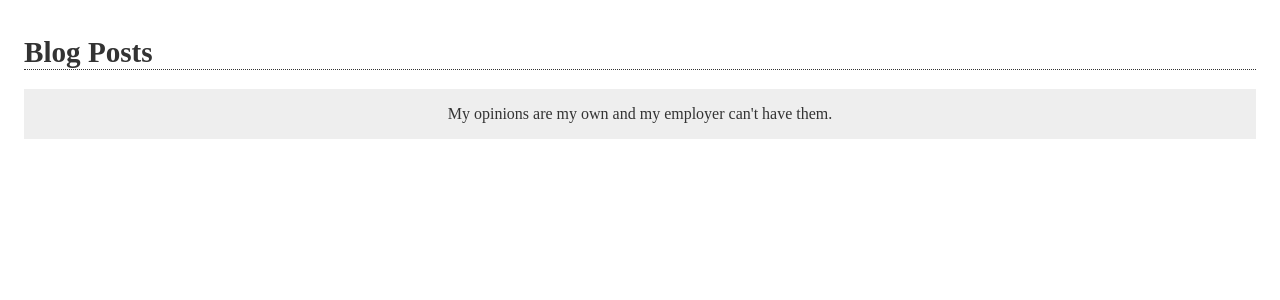
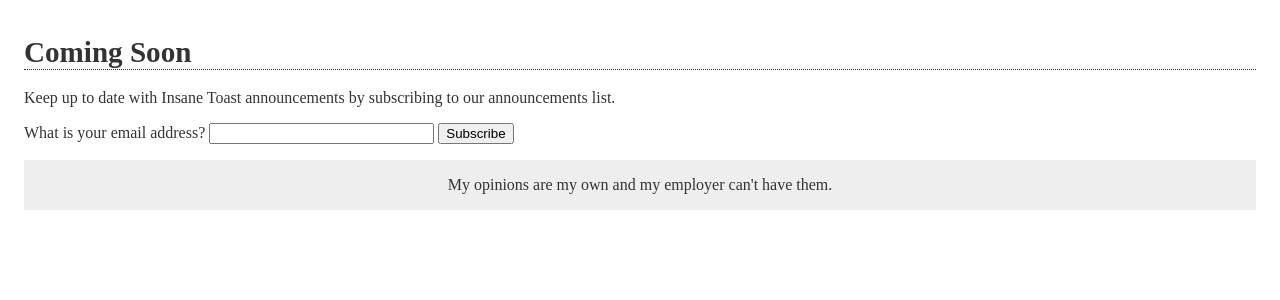
Before and after one commit to insanetoast/insanetoast.github.com, a Jekyll site: the page built from index.html, in a window 1280 px wide. Shown: the top 300 px of the page. Built offline with Jekyll 4.4.1, drawn with Linux system fonts in a browser that asks for light colours; a style sheet for code colours, icons or effects is not loaded.

Commit message:
Use the current page with the coming soon notice

```diff
--- a/index.html
+++ b/index.html
@@ -1,20 +1,11 @@
 ---
-title: Blog Posts
+title: Coming Soon
 layout: page
 ---
-<ul class="posts" id="archive">
-  {% for post in site.posts %}
-    {% if forloop.first %}
-      <li class="most_recent post{% if post.author != 'Craig' %} guest{% endif %}">
-	{% if post.author == 'Craig' %}My{% else %}The{% endif %} most recent post is <a class="permalink title" href="{{ post.url }}">{{ post.title }}</a> {% if post.author == 'Craig' %}which I wrote on{% else %}<span class="author name">{{ post.author }}</a> {% endif %}
-        <span class="published date">{{ post.date | date_to_string }}</span>
-      </li>
-    {% else %}
-      <li class="post{% if post.author != 'Craig' %} guest{% endif %}">
-	<a class="permalink title" href="{{ post.url }}">{{ post.title }}</a>
-	{% if post.author != 'Craig' %}<span class="author name">{{ post.author }}</a>{% endif %}
-	<span class="published date">{{ post.date | date_to_string }}</span>
-      </li>
-    {% endif %}
-  {% endfor %}
-</ul>
+
+<form action="http://insanetoast.createsend.com/t/r/s/mitiyk/" method="post" id="subForm">
+  <p>Keep up to date with Insane Toast announcements by subscribing to our announcements list.</p>
+  <span class="label"><label for="mitiyk-mitiyk">What is your email address?</label></span>
+  <span><input type="text" name="cm-mitiyk-mitiyk" id="mitiyk-mitiyk" size="25" /></span>
+  <span class="button"><input type="submit" value="Subscribe" /></span>
+</form>
```
